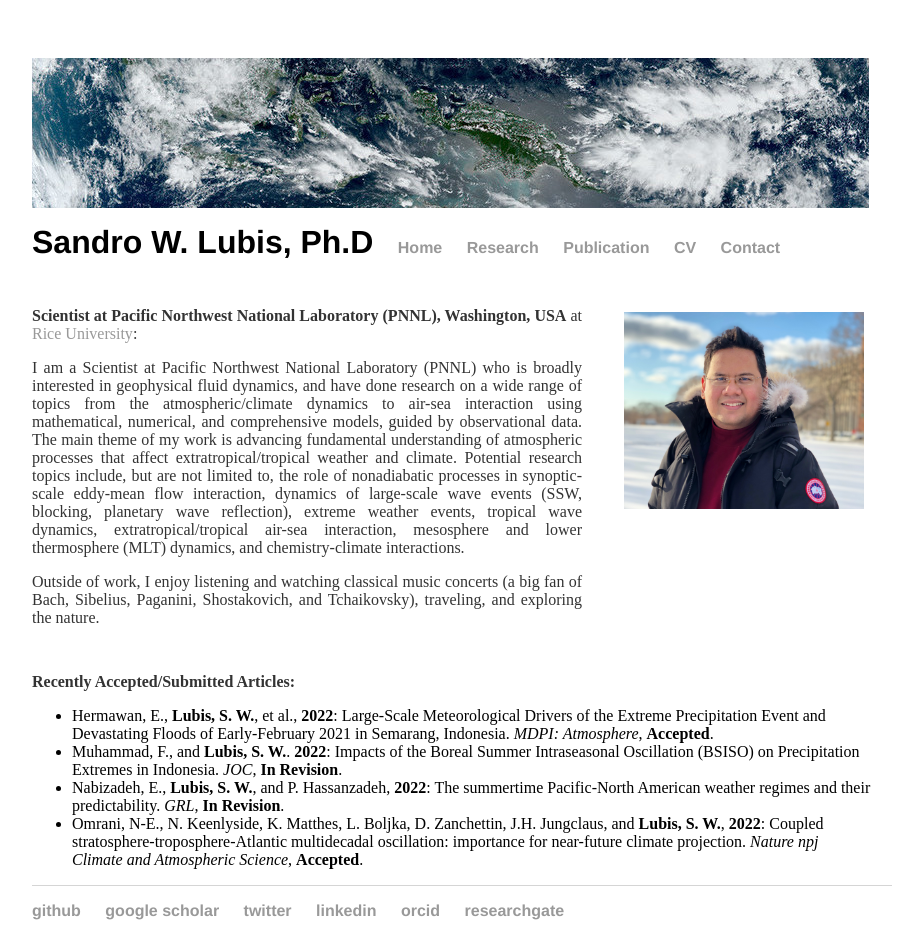
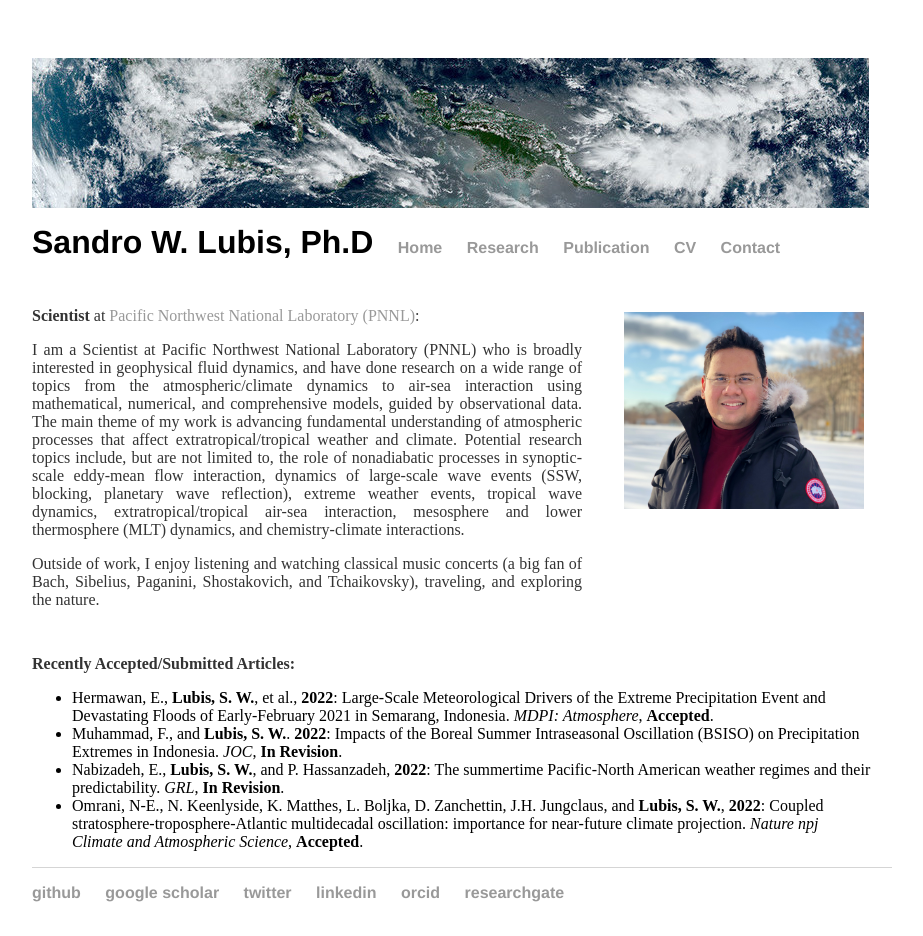
Before and after one commit to sandrolubis/sandrolubis.github.io, a Jekyll site: the page built from index.html, in a window 1280 px wide. Shown: the whole page, without its empty margins (276-1199 px from the left). Built offline with Jekyll 4.4.1, drawn with Linux system fonts in a browser that asks for light colours.

Commit message:
Update index.html

```diff
--- a/index.html
+++ b/index.html
@@ -31,7 +31,7 @@ div.relative {
 	<img src="/assets/images/SandroLubis_HD3.JPG" alt="Me" style="position:absolute; left:900px;width:240px;padding-top:35px">
 
 
-	<p class="ex", style="padding-top:30px"><font size=3><b>Scientist at Pacific Northwest National Laboratory (PNNL), Washington, USA</b> at <a href="https://mech.rice.edu/">Rice University</a>:</p>
+	<p class="ex", style="padding-top:30px"><font size=3><b>Scientist</b> at <a href="https://www.pnnl.gov/">Pacific Northwest National Laboratory (PNNL)</a>:</p>
 
 
 	<p class="ex"><font size=3>I am a Scientist at Pacific Northwest National Laboratory (PNNL) who is broadly interested in geophysical fluid dynamics,
```
